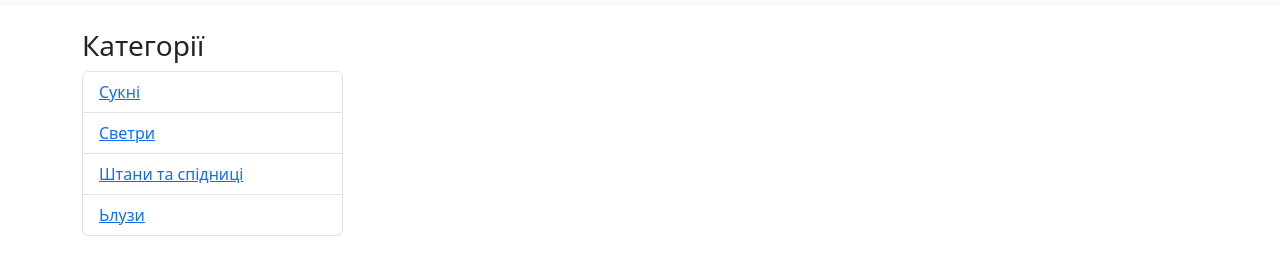
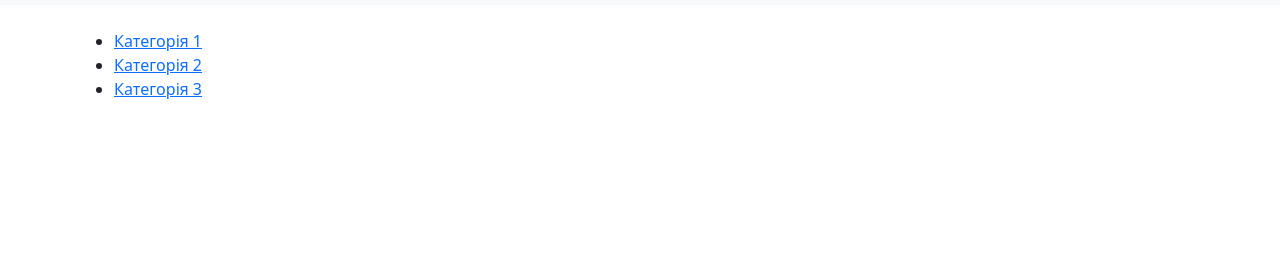
Before and after one commit to ValeriaBodrova/Hometasks_Frontend_Pro_Hillel, a plain HTML site: page Store_Site/index.html in a window 1280 px wide. Shown: the part 51-326 px from the top of the page. Drawn offline with nearby package versions, Linux system fonts and the light colour scheme.

Commit message:
Update index.html

```diff
--- a/Store_Site/index.html
+++ b/Store_Site/index.html
@@ -21,17 +21,18 @@
     </nav>
 </header>
 
+
+
 <main class="container mt-4">
     <div class="row">
         <div class="col-md-3">
-
-            <h3>Категорії</h3>
-            <ul id="categories-list" class="list-group">
-                <li class="list-group-item"><a href="#">Сукні</a></li>
-                <li class="list-group-item"><a href="#">Светри</a></li>
-                <li class="list-group-item"><a href="#">Штани та спідниці</a></li>
-                <li class="list-group-item"><a href="#">Ьлузи</a></li>
-            </ul>
+            <nav>
+                <ul class="categories">
+                    <li><a href="#category1">Категорія 1</a></li>
+                    <li><a href="#category2">Категорія 2</a></li>
+                    <li><a href="#category3">Категорія 3</a></li>
+                </ul>
+            </nav>
         </div>
         <div class="col-md-6">
 
```
